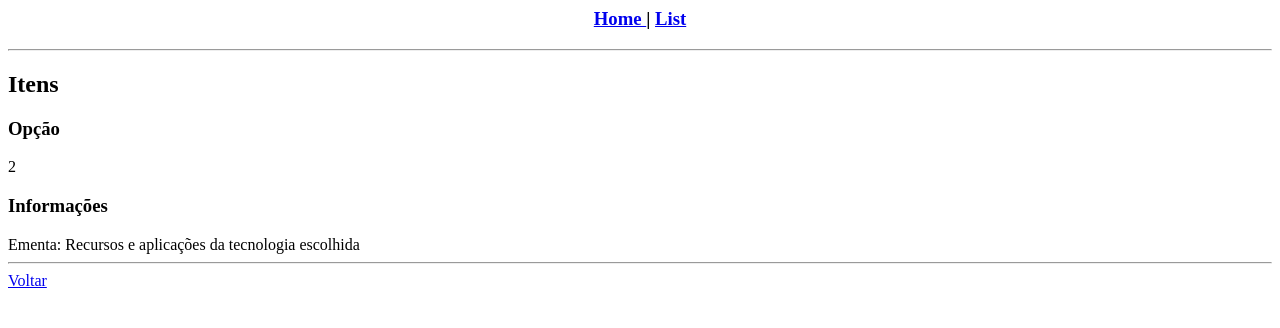
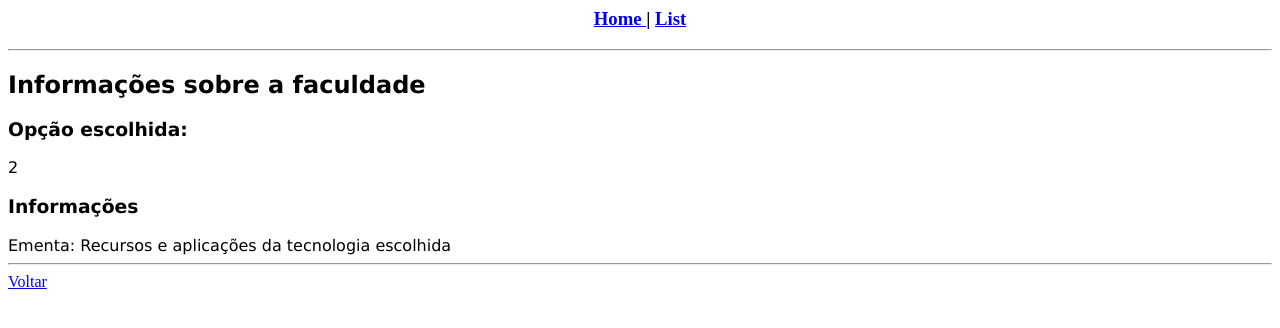
Before and after one commit to roxellyt/aula05, an Angular app: page /list/1 in a window 1280 px wide. Shown: the top 328 px of the page. Built offline with nearby package versions, Linux system fonts and the light colour scheme.

Commit message:
2 files modified

```diff
--- a/src/app/home/home.component.html
+++ b/src/app/home/home.component.html
@@ -1,5 +1,6 @@
 <p style="text-align:center; font-family: Verdana">Aula 05.</p>
 
 <p style="text-align:center; font-family: Verdana">
-  Aprendendo sobre listas e :index :)
+  Aprendendo sobre listas e :index :) <br />
+  Roxelly Tavares
 </p>
--- a/src/app/list-details/list-details.component.html
+++ b/src/app/list-details/list-details.component.html
@@ -1,7 +1,7 @@
-<h2>Itens</h2>
-<h3>Opção</h3>
-<div>{{ item.id }}</div>
-<h3>Informações</h3>
-<div>{{ item.text }}</div>
+<h2 style="font-family: Verdana">Informações sobre a faculdade</h2>
+<h3 style="font-family: Verdana">Opção escolhida:</h3>
+<div style="font-family: Verdana">{{ item.id }}</div>
+<h3 style="font-family: Verdana">Informações</h3>
+<div style="font-family: Verdana">{{ item.text }}</div>
 <hr />
 <a [routerLink]="['/list']">Voltar</a>
```
